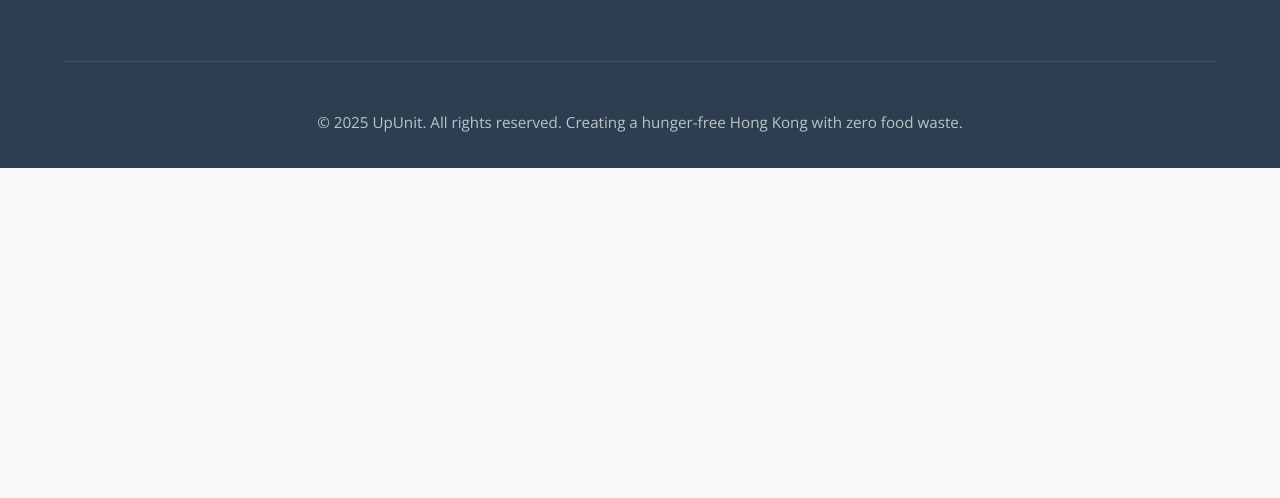
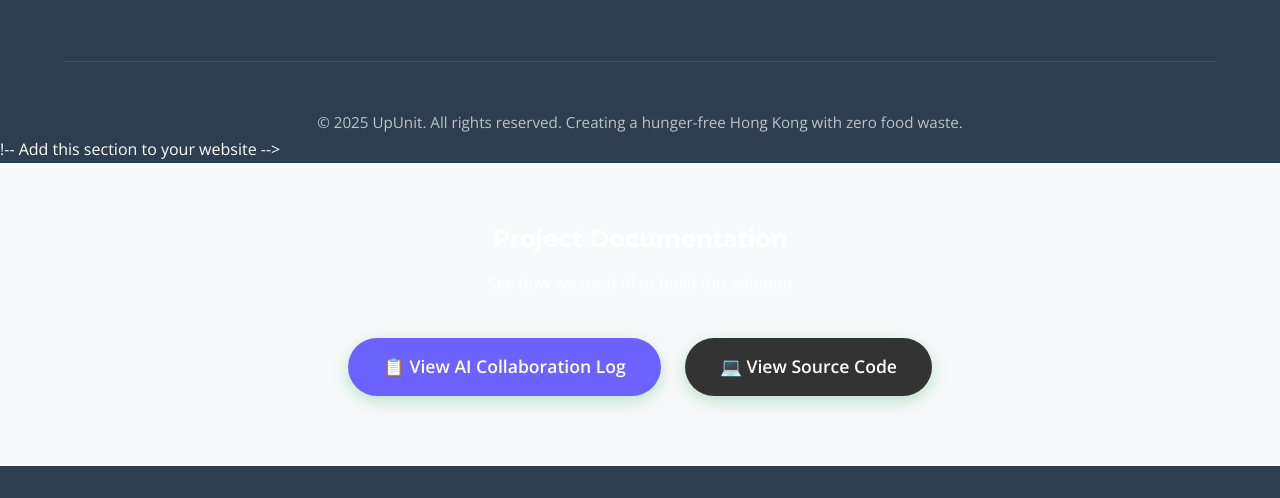
Before and after one commit to Upunit/upunit.github.io, a plain HTML site: page index.html in a window 1280 px wide. Shown: the part 7562-8060 px from the top of the page. Before the commit the page ends 7730 px from the top, so only its background shows below. Drawn offline with nearby package versions, Linux system fonts and the light colour scheme.

```diff
--- a/index.html
+++ b/index.html
@@ -1185,6 +1185,30 @@
                 <p>&copy; 2025 UpUnit. All rights reserved. Creating a hunger-free Hong Kong with zero food waste.</p>
             </div>
         </div>
+
+!-- Add this section to your website -->
+<section id="documentation" style="background: #f8f9fa; padding: 60px 0; text-align: center;">
+    <div class="container">
+        <h2>Project Documentation</h2>
+        <p>See how we used AI to build this solution</p>
+        <div style="margin-top: 30px;">
+            <a href="https://github.com/upunit/upunit.github.io/blob/main/chat.md"
+               target="_blank"
+               class="btn"
+               style="background: #6c63ff; margin: 10px;">
+                📋 View AI Collaboration Log
+            </a>
+            <a href="https://github.com/upunit/upunit.github.io"
+               target="_blank"
+               class="btn"
+               style="background: #333; margin: 10px;">
+                💻 View Source Code
+            </a>
+        </div>
+    </div>
+</section>
+
+
     </footer>
 
     <script>
@@ -1270,4 +1294,5 @@
         });
     </script>
 </body>
+
 </html>
```
